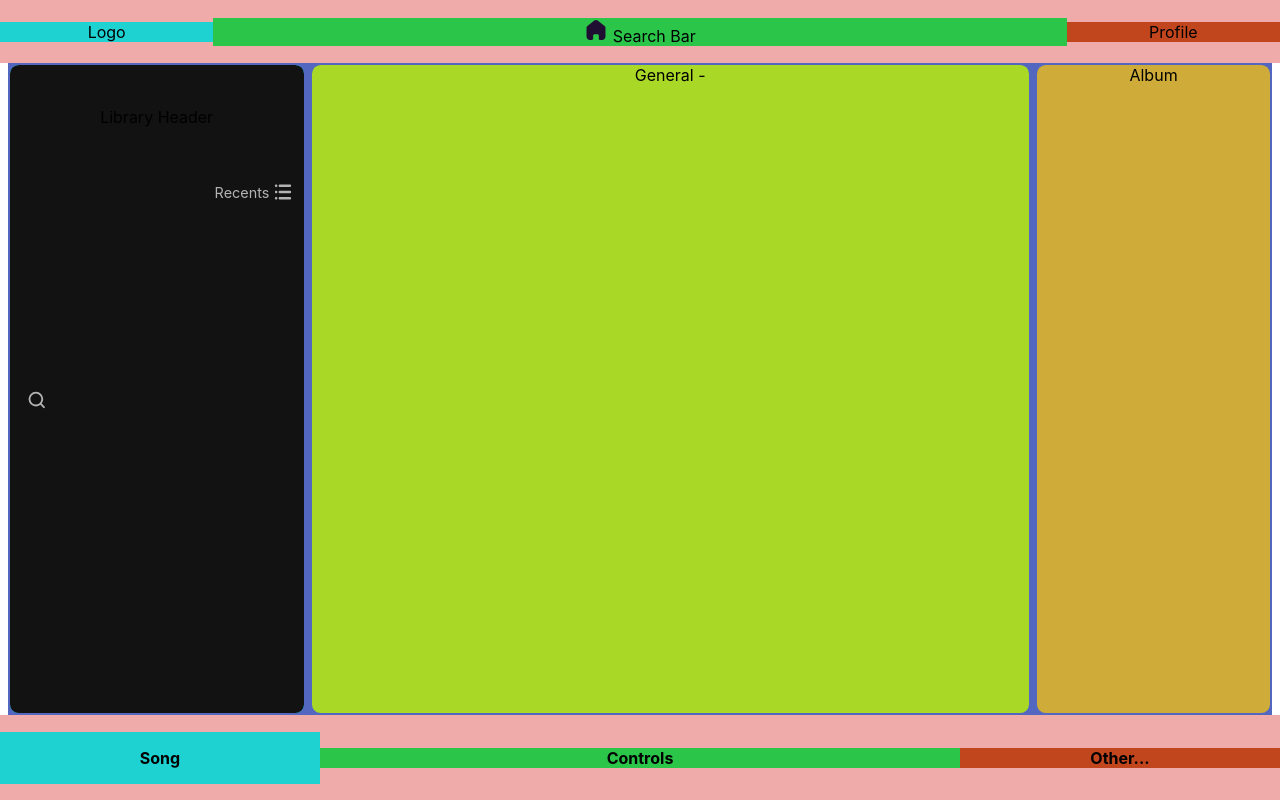
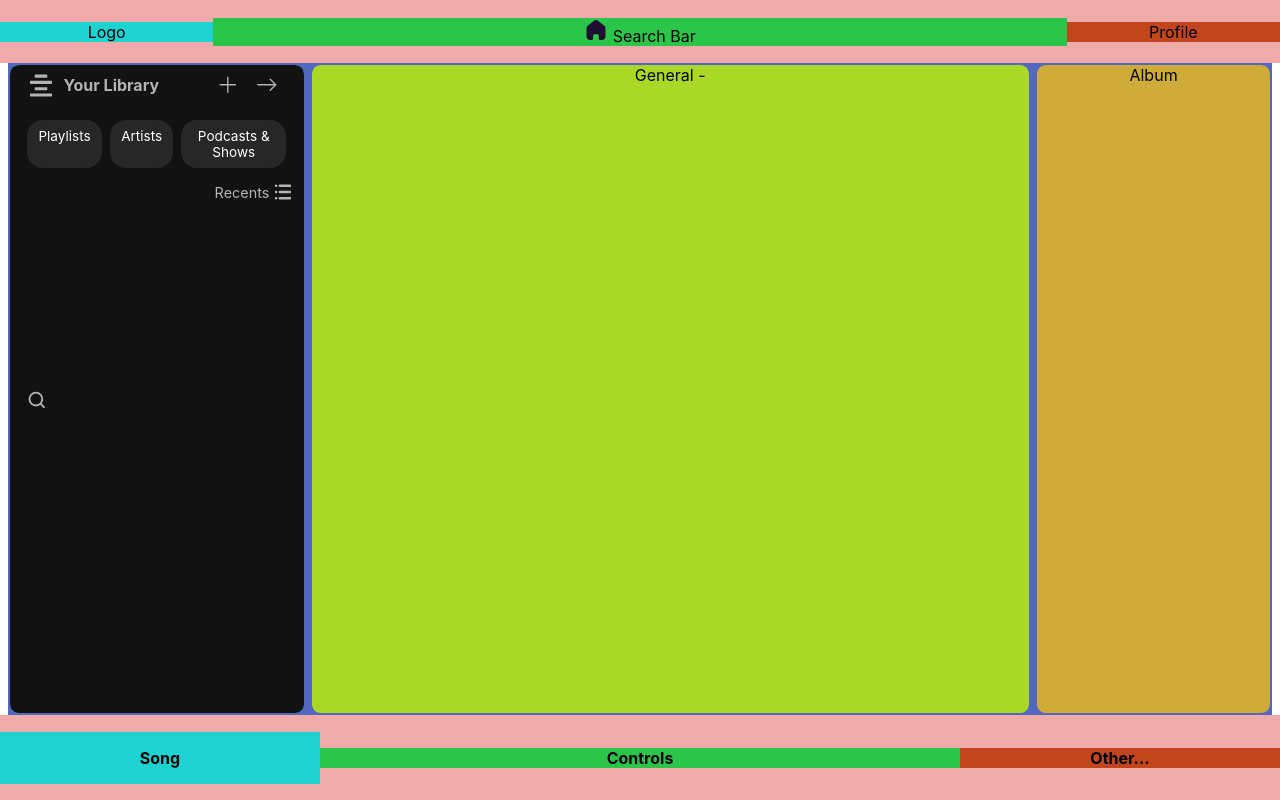
Before and after one commit to hpitta26/Spotify-Clone, a React (Create React App) app in the folder frontend/: page / in a window 1280 px wide. Built offline with nearby package versions, Linux system fonts and the light colour scheme; data requests are answered from the project's data file.

Commit message:
Updated random things

```diff
--- a/frontend/src/components/Library.js
+++ b/frontend/src/components/Library.js
@@ -15,9 +15,9 @@ import { UserContext } from '../App'
 function Library() {
     const user = useContext(UserContext).user
 
-    const [searchValue, setSearchValue] = useState('')
+    const [searchValue, setSearchValue] = useState('') //Keeps track of what is written in the Library SearchBar
 
-    const [filtPlaylists, setFiltPlaylists] = useState([])
+    const [filtPlaylists, setFiltPlaylists] = useState([]) //Keeps track of filtered Playlists --> rendered when user searches
     const searchChange = (data) => {
         //Match 'search value' to Playlist Titles with (lowercase & no whitespaces)
         const fpl = user.playlists.filter((pl) => pl.title.toLowerCase().replace(/\s/g, "").includes(data.toLowerCase().replace(/\s/g, "")))
@@ -26,7 +26,7 @@ function Library() {
     }
 
 
-    const [libColor, setLibColor] = useState('#b3b3b3')
+    const [libColor, setLibColor] = useState('#b3b3b3') //Highlights 'Your Library' when hovered over
     const handleLibEnter = () => {
         setLibColor('white')
     }
@@ -34,7 +34,7 @@ function Library() {
         setLibColor('#b3b3b3')
     }
 
-    const [hbColor, setHbColor] = useState('#b3b3b3')
+    const [hbColor, setHbColor] = useState('#b3b3b3') //Highlights 'Recents' when hovered over
     const handleHbEnter = () => {
         setHbColor('white')
     }
@@ -45,27 +45,6 @@ function Library() {
 
 
     if (!Object.keys(user).length) { //If user == empty (if useContext() hasn't returned user yet)
-        return (
-            <div className='mid1'>
-                <div className='lib-header'>Library Header</div>
-                <div className='lib-scroll'>
-                    <div className='lib-list-header'>
-                        <div className='llh-item-1'>
-                            <SearchIcon/>
-                        </div>
-                        <div className='llh-item-2'>
-                        <div className='llh-item-2-inner' onMouseEnter={handleHbEnter} onMouseLeave={handleHbLeave}>
-                                <div className='llh-item-2-inner-child'>
-                                    Recents
-                                    <MenuDotIcon color={hbColor} />
-                                </div>
-                            </div>
-                        </div>
-                    </div>
-                </div>
-            </div>
-        )
-    } else {
         return (
             <div className='mid1'>
                 <div className='lib-header'>
@@ -81,6 +60,48 @@ function Library() {
                             </div>
                         </div>
                     </div>
+                    <div className='lib-header-item-2'>
+                        <div>Playlists</div>
+                        <div>Artists</div>
+                        <div>Podcasts & Shows</div>
+                    </div>
+                </div>
+                <div className='lib-scroll'>
+                    <div className='lib-list-header'>
+                        <div className='llh-item-1'>
+                            <SearchIcon/> {/* Don't use <LibraryIcon/> here since it could trigger searchChange(), which accesses users which could be null --> crash */}
+                        </div>
+                        <div className='llh-item-2'>
+                        <div className='llh-item-2-inner' onMouseEnter={handleHbEnter} onMouseLeave={handleHbLeave}>
+                                <div className='llh-item-2-inner-child'>
+                                    Recents
+                                    <MenuDotIcon color={hbColor} />
+                                </div>
+                            </div>
+                        </div>
+                    </div>
+                </div>
+            </div>
+        )
+    } else { //This is returned if user is populated
+        return (
+            <div className='mid1'>
+
+                <div className='lib-header'>
+
+                    <div className='lib-header-item-1'>
+                        <div className='lhi1-left' onMouseEnter={handleLibEnter} onMouseLeave={handleLibLeave}>
+                            <LibraryIcon color={libColor} />
+                            <b>Your Library</b>
+                        </div>
+                        <div className='lhi1-right'>
+                            <div className='lhi1-right-inner'>
+                                <PlusIcon/>
+                                <ArrowIcon/>
+                            </div>
+                        </div>
+                    </div>
+
                     <div className='lib-header-item-2'>
                         <div>Playlists</div>
                         <div>Artists</div>
@@ -115,11 +136,11 @@ function Library() {
                         )
                     ) }
 
-                    <div className='lib-list-item'>
+                    <div className='lib-list-item'> {/* Delete --> only used to test SearchBar value */}
                         {searchValue}
                     </div>
 
-                  </div>
+                </div>
             </div>
         )
     }
--- a/frontend/src/components/innerComps/LibSearchBar.js
+++ b/frontend/src/components/innerComps/LibSearchBar.js
@@ -16,6 +16,9 @@ function LibSearchBar(props) {
         setSearch(!search)
     }
     const handleClickOutside = (e) => { //Handles outside clicks
+        if (!search) { //If SearchBar !open --> return
+            return
+        }
         if (inputRef.current && !inputRef.current.contains(e.target)) {
             setSearch(false)
             setCurrInput('')
```
